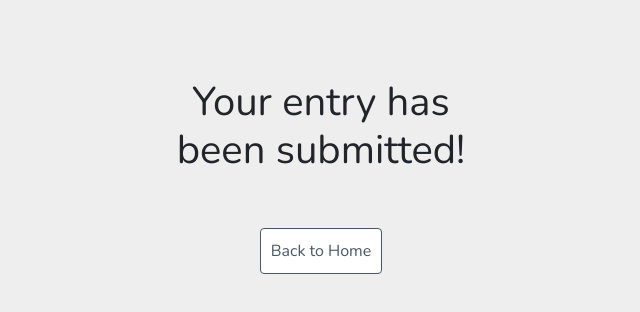
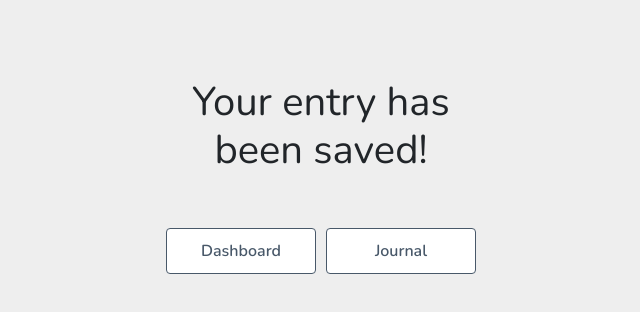
Before and after one commit to alxgrgsc/SoulJournal, a React (Create React App) app in the folder souljournal-frontend/: page /entry-submitted in a window 1280 px wide. Shown: the top 312 px of the page, without its empty margins (319-959 px from the left). Built offline with nearby package versions, Linux system fonts and the light colour scheme.

Commit message:
added Dashboard and Journal buttons for Entry Submitted

```diff
--- a/souljournal-frontend/src/EntrySubmitted.js
+++ b/souljournal-frontend/src/EntrySubmitted.js
@@ -11,9 +11,12 @@ const EntrySubmitted = () => {
 
   return (
     <div className="container submit-feedback-container mt-5 text-center">
-      <h1 className="mb-4">Your entry has been submitted!</h1>
-      <button className="btn" onClick={handleBackToHome}>
-        Back to Home
+      <h1 className="mb-4">Your entry has been saved!</h1>
+      <button className="btn button fixed-size-button" onClick={() => navigate('/dashboard')}>
+        Dashboard
+      </button>
+      <button className="btn button fixed-size-button" onClick={() => navigate('/journal')}>
+        Journal
       </button>
     </div>
   );
--- a/souljournal-frontend/src/NewEntry.js
+++ b/souljournal-frontend/src/NewEntry.js
@@ -27,6 +27,7 @@ const NewEntry = () => {
     e.preventDefault();
     const email = localStorage.getItem('userEmail');
 
+    if(window.confirm('Are you sure you want to save this entry?')) {
     const response = await fetch('http://localhost:3300/journal/new_entry', {
       method: 'POST',
       headers: {
@@ -35,13 +36,14 @@ const NewEntry = () => {
       body: JSON.stringify({ title, content, mood, email }),
     });
 
+
     if (response.ok) {
       const result = await response.json();
       navigate(`/entry-submitted`);
     } else {
       console.error(`Failed to save entry`);
     }
-
+  }
   };
 
   return (
```
